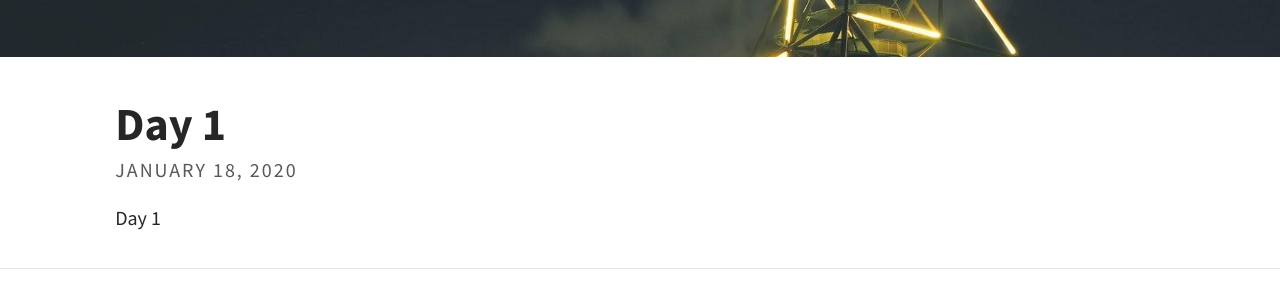
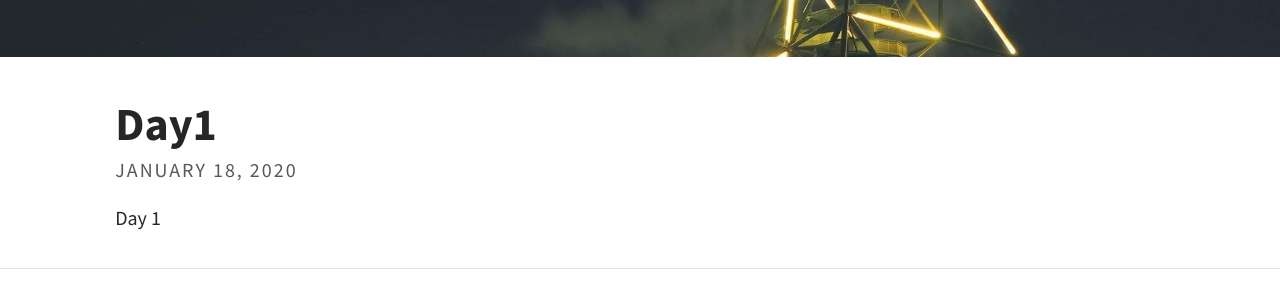
Before and after one commit to JJayy/JJayy.github.io, a Jekyll site: the page built from index.html, in a window 1280 px wide. Shown: the part 328-628 px from the top of the page. Built offline with Jekyll 4.4.1, drawn with Linux system fonts in a browser that asks for light colours; the list of posts is cut into pages by our own code.

Commit message:
Update 2020-01-18-day-1.md

```diff
--- a/_posts/2020-01-18-day-1.md
+++ b/_posts/2020-01-18-day-1.md
@@ -1,6 +1,6 @@
 ---
 layout: post
-title: Day 1
+title: Day1
 hide_title: true
 feature-img: assets/img/feature-img/story.jpeg
 author: Jay
@@ -27,8 +27,10 @@ tags: [Boost camp, AI tech, Day1]
 
 이후에 Anaconda와 VSCode 그리고 Jupyter Notebook과 Google Colab을 설치하여 기본 개발환경을 세팅하는 것으로 오늘 강의가 끝이 났다. 내일부터 본격적인 강의가 시작될 것 같다.
 
+
 ## 피어 세션
 역시 첫 날답게 첫 피어세션을 가졌다. 6명이 한 조를 이루어 상호간의 긍정적인 시너지를 낼 수 있도록 만들어진 세션이다. 오늘은 첫 날인 만큼 통성명과 함께 앞으로 함께 스터디하고 싶은 사항에 대해서 이야기를 나누었다. 아직 확실하게 정해진 것이 없지만 추후 진행사항이 있다면 진행상황에 대해 남기려고 한다.
 
+
 ## 개인 학습
 오늘 강의 내용에서는 이론적으로 배운 내용이 많지 않기 때문에 개인 학습 시간에는 앞으로 계속해서 필요할 것 같은 블로그 글을 Github를 활용하여 포스팅 하는 방법에 대해 배웠다. 아직까지는 템플릿을 가져와 단순히 글 하나를 작성한 것 뿐이지만 차차 공부하면서 알차게 꾸려나갈 수 있도록 노력해보려고 한다.
```
